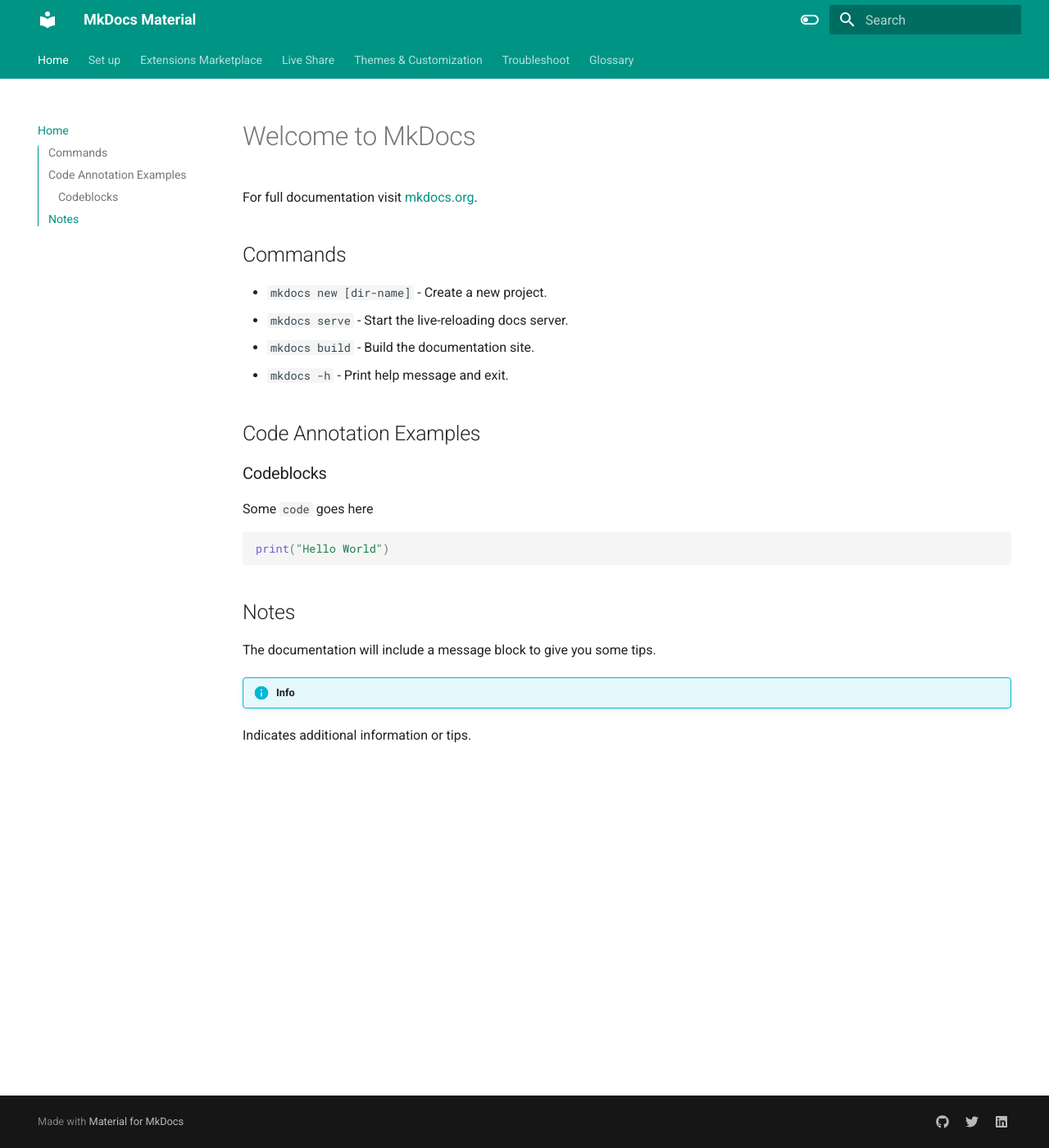
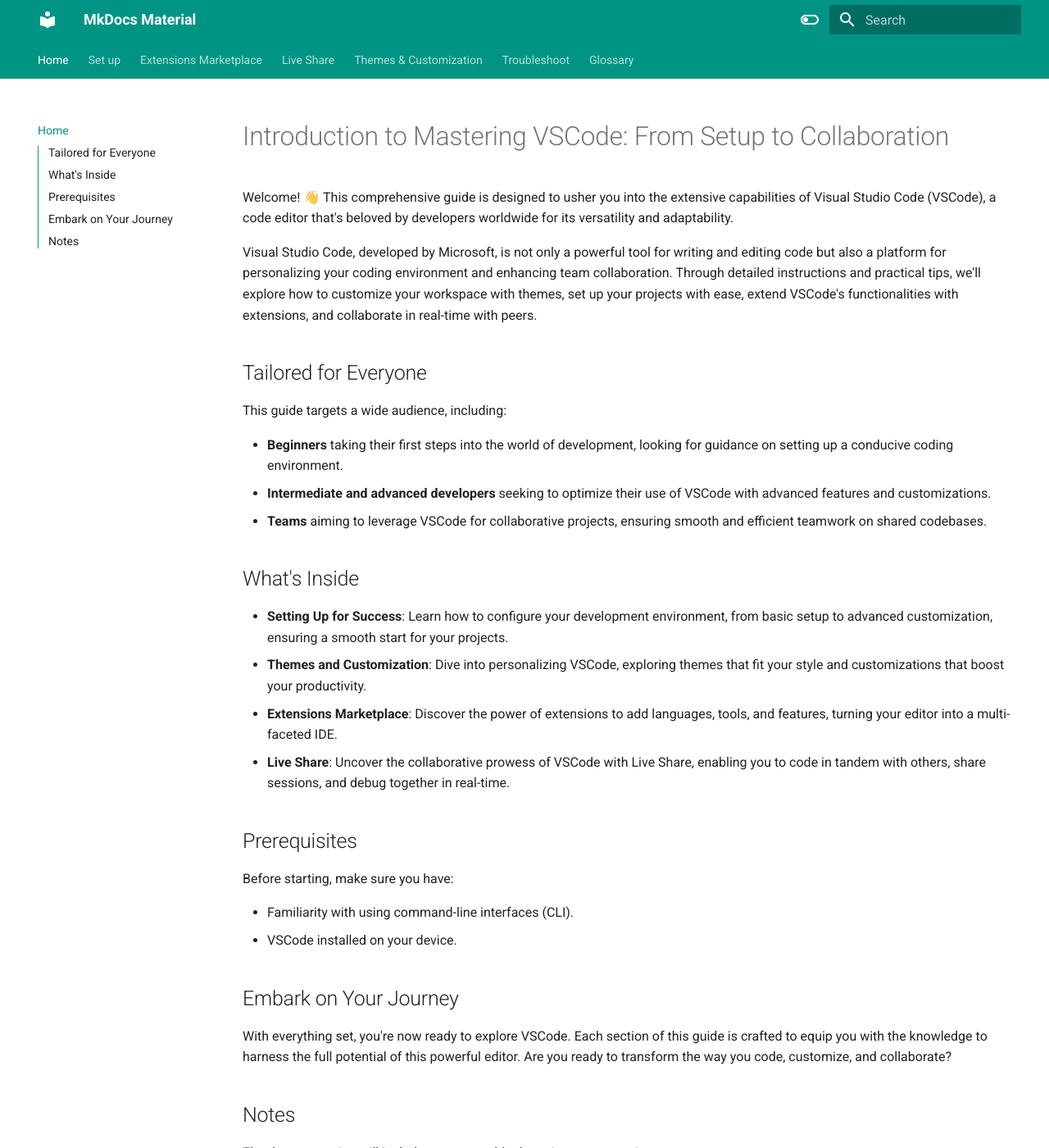
Before and after one commit to allison-dahan/mkdocs-material, an MkDocs documentation site: the page built from docs/index.md, in a window 1280 px wide and 1400 px high. Shown: the whole window at 82% size. Built offline with MkDocs 1.6.1 and Material for MkDocs 9.7.7, drawn with Linux system fonts in a browser that asks for light colours.

Commit message:
home page

````diff
--- a/docs/index.md
+++ b/docs/index.md
@@ -1,23 +1,34 @@
-# Welcome to MkDocs
+# Introduction to Mastering VSCode: From Setup to Collaboration
 
-For full documentation visit [mkdocs.org](httpst://www.mkdocs.org).
+Welcome! 👋 This comprehensive guide is designed to usher you into the extensive capabilities of Visual Studio Code (VSCode), a code editor that's beloved by developers worldwide for its versatility and adaptability.
 
-## Commands
+Visual Studio Code, developed by Microsoft, is not only a powerful tool for writing and editing code but also a platform for personalizing your coding environment and enhancing team collaboration. Through detailed instructions and practical tips, we'll explore how to customize your workspace with themes, set up your projects with ease, extend VSCode's functionalities with extensions, and collaborate in real-time with peers.
 
-- `mkdocs new [dir-name]` - Create a new project.
-- `mkdocs serve` - Start the live-reloading docs server.
-- `mkdocs build` - Build the documentation site.
-- `mkdocs -h` - Print help message and exit.
+## Tailored for Everyone
 
-## Code Annotation Examples
+This guide targets a wide audience, including:
 
-### Codeblocks
+- **Beginners** taking their first steps into the world of development, looking for guidance on setting up a conducive coding environment.
+- **Intermediate and advanced developers** seeking to optimize their use of VSCode with advanced features and customizations.
+- **Teams** aiming to leverage VSCode for collaborative projects, ensuring smooth and efficient teamwork on shared codebases.
 
-Some `code` goes here
+## What's Inside
 
-```py
-print("Hello World")
-```
+- **Setting Up for Success**: Learn how to configure your development environment, from basic setup to advanced customization, ensuring a smooth start for your projects.
+- **Themes and Customization**: Dive into personalizing VSCode, exploring themes that fit your style and customizations that boost your productivity.
+- **Extensions Marketplace**: Discover the power of extensions to add languages, tools, and features, turning your editor into a multi-faceted IDE.
+- **Live Share**: Uncover the collaborative prowess of VSCode with Live Share, enabling you to code in tandem with others, share sessions, and debug together in real-time.
+
+## Prerequisites
+
+Before starting, make sure you have:
+
+- Familiarity with using command-line interfaces (CLI).
+- VSCode installed on your device.
+
+## Embark on Your Journey
+
+With everything set, you're now ready to explore VSCode. Each section of this guide is crafted to equip you with the knowledge to harness the full potential of this powerful editor. Are you ready to transform the way you code, customize, and collaborate?
 
 ## Notes
 
````
